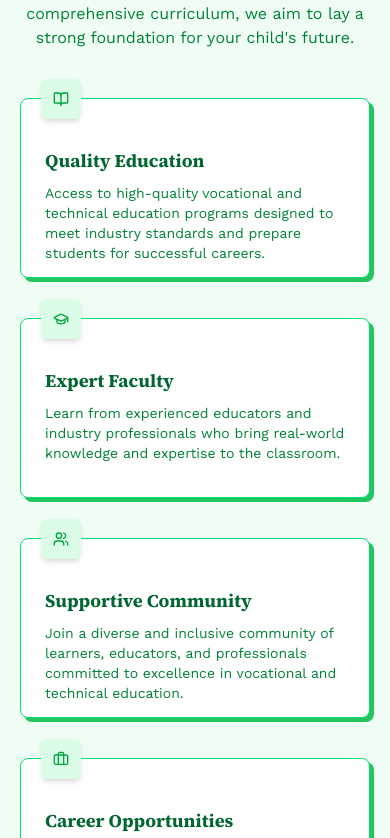
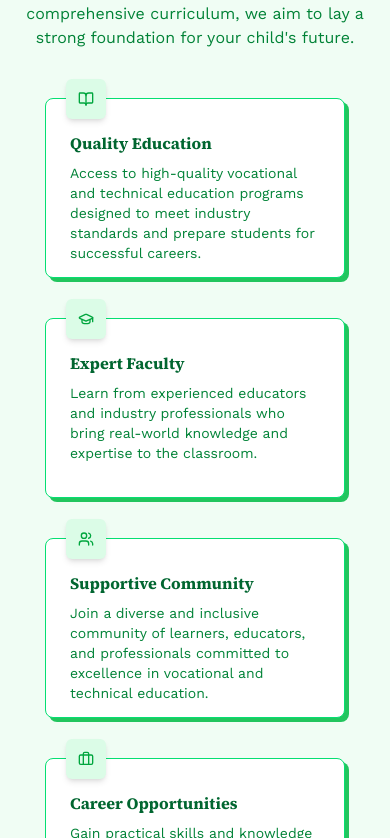
Before and after one commit to RabbitDaCoder/VTE-website, a React (Vite) app: page / in a window 390 px wide. Shown: the part 1106-1944 px from the top of the page. Built offline with nearby package versions, Linux system fonts and the light colour scheme.

Commit message:
Update Home.jsx

```diff
--- a/src/pages/Home.jsx
+++ b/src/pages/Home.jsx
@@ -214,7 +214,7 @@
             return (
               <motion.div
                 key={index}
-                className="bg-white border border-green-400 shadow-[4px_4px_0px_rgba(34,197,94,1)] rounded-lg text-left p-6 relative w-[350px] h-[180px] hover:shadow-[6px_6px_0px_rgba(34,197,94,1)] transition-all duration-300"
+                className="bg-white border border-green-400 shadow-[4px_4px_0px_rgba(34,197,94,1)] rounded-lg text-left p-6 relative w-[300px] lg:w-[350px] h-[180px] hover:shadow-[6px_6px_0px_rgba(34,197,94,1)] transition-all duration-300"
                 variants={itemFadeIn}
                 whileHover={{
                   y: -10,
@@ -228,7 +228,7 @@
                 >
                   <Icon className="text-green-600" />
                 </motion.div>
-                <h3 className="text-lg font-bold mt-6 text-green-800">
+                <h3 className="lg:text-lg font-bold mt-2 lg:mt-6 text-green-800">
                   {benefit.title}
                 </h3>
                 <p className="text-green-700 mt-2 text-sm">
```
